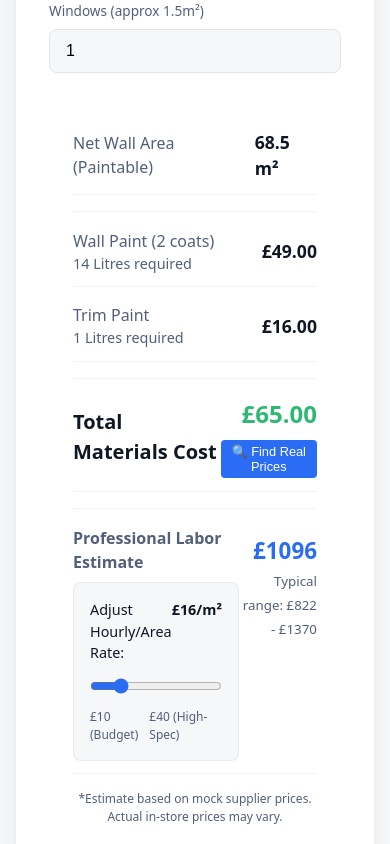
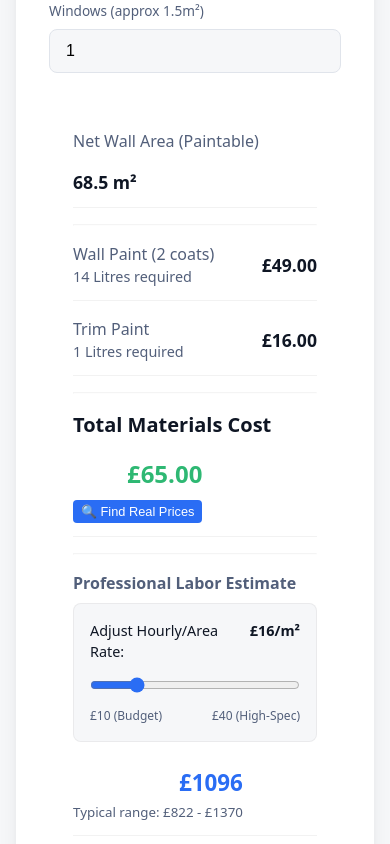
Before and after one commit to Richmbrm/painting-estimator, a Next.js app: page / in a window 390 px wide. Shown: the part 1240-2084 px from the top of the page. Built offline with nearby package versions, Linux system fonts and the light colour scheme.

Commit message:
fix: layout wrapping for result items on mobile

```diff
--- a/src/styles/globals.css
+++ b/src/styles/globals.css
@@ -237,6 +237,8 @@ select:focus {
   display: flex;
   justify-content: space-between;
   align-items: center;
+  flex-wrap: wrap;
+  gap: 1rem;
   margin-bottom: 0.75rem;
   padding-bottom: 0.75rem;
   border-bottom: 1px solid rgba(0, 0, 0, 0.05);
@@ -384,7 +386,7 @@ select:focus {
   padding: 1rem;
   border-radius: var(--radius-sm);
   margin-top: 0.5rem;
-  border: 1px solid rgba(0,0,0,0.05);
+  border: 1px solid rgba(0, 0, 0, 0.05);
 }
 
 .labor-header {
```
